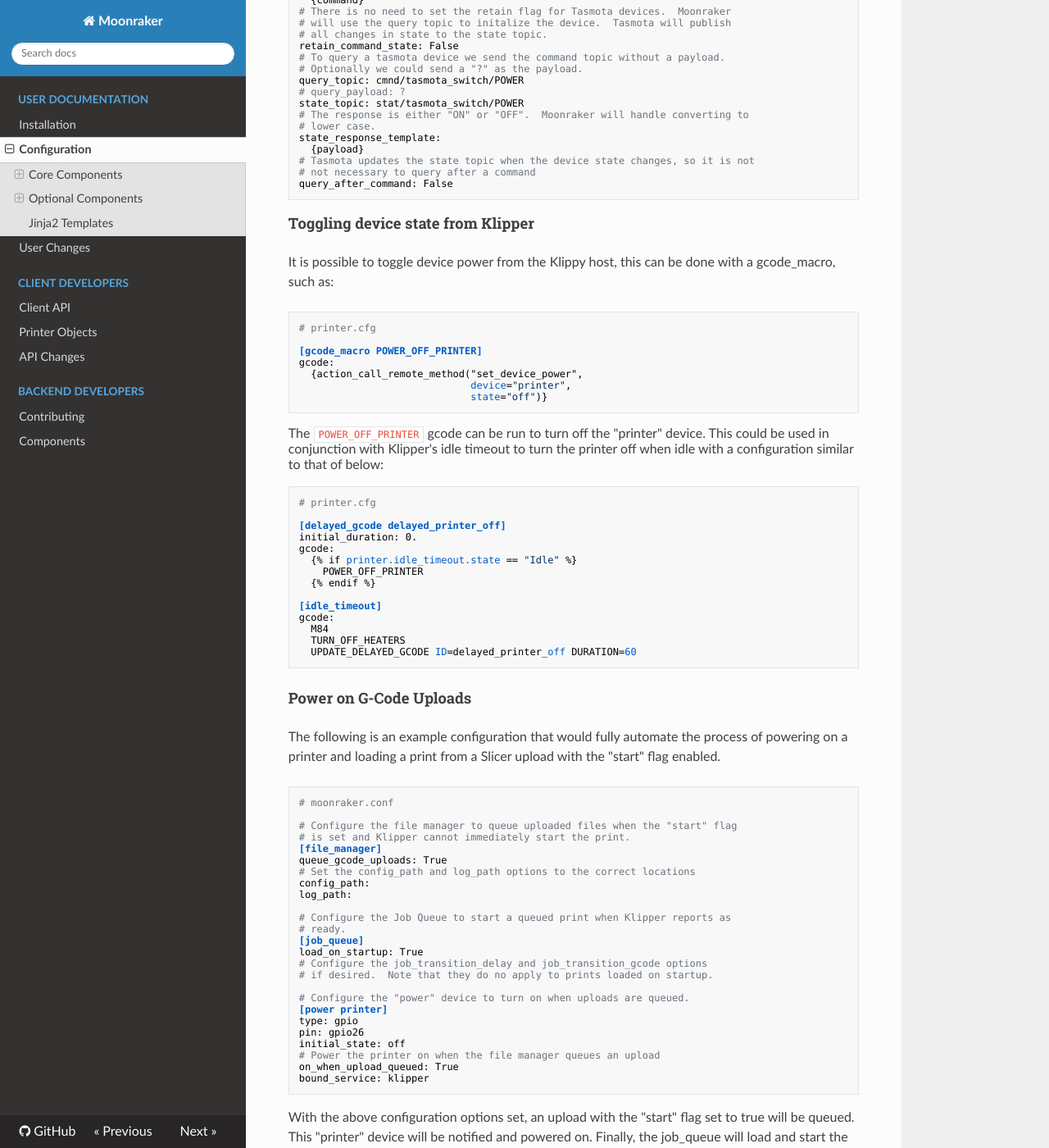
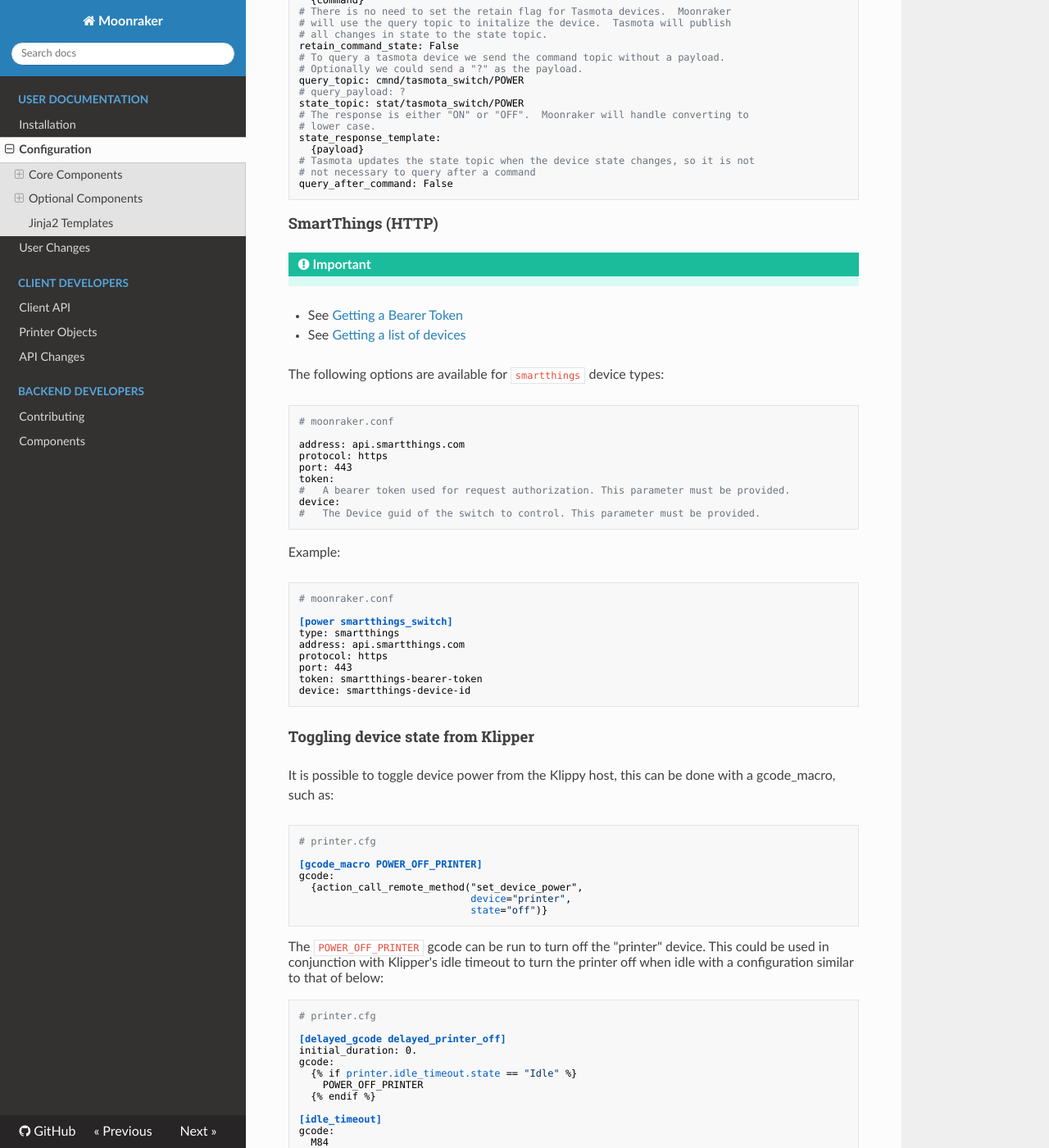
Before and after one commit to Marirossibn/moonraker, an MkDocs documentation site: the page built from docs/configuration.md, in a window 1280 px wide and 1400 px high, scrolled down 14672 px. Shown: the whole window at 82% size. Built offline with MkDocs 1.6.1, drawn with Linux system fonts in a browser that asks for light colours; nearby versions of some CDN libraries.

Commit message:
docs: add smartthings power documentation
docs: add smartthings power documentation

Signed-off-by: Mitch Gallman <mitchell.gallman@gmail.com>

````diff
--- a/docs/configuration.md
+++ b/docs/configuration.md
@@ -880,6 +880,40 @@ state_response_template:
 # Tasmota updates the state topic when the device state changes, so it is not
 # not necessary to query after a command
 query_after_command: False
+```
+####  SmartThings (HTTP)
+
+!!! Important SmartThings Developer API Topics
+* See [Getting a Bearer Token](
+https://developer-preview.smartthings.com/docs/advanced/authorization-and-permissions/)
+* See [Getting a list of devices](
+https://developer-preview.smartthings.com/api/public#operation/getDevices)
+
+The following options are available for `smartthings` device types:
+
+```ini
+# moonraker.conf
+
+address: api.smartthings.com
+protocol: https
+port: 443
+token:
+#   A bearer token used for request authorization. This parameter must be provided.
+device:
+#   The Device guid of the switch to control. This parameter must be provided.
+```
+
+Example:
+```ini
+# moonraker.conf
+
+[power smartthings_switch]
+type: smartthings
+address: api.smartthings.com
+protocol: https
+port: 443
+token: smartthings-bearer-token
+device: smartthings-device-id
 ```
 
 #### Toggling device state from Klipper
````
